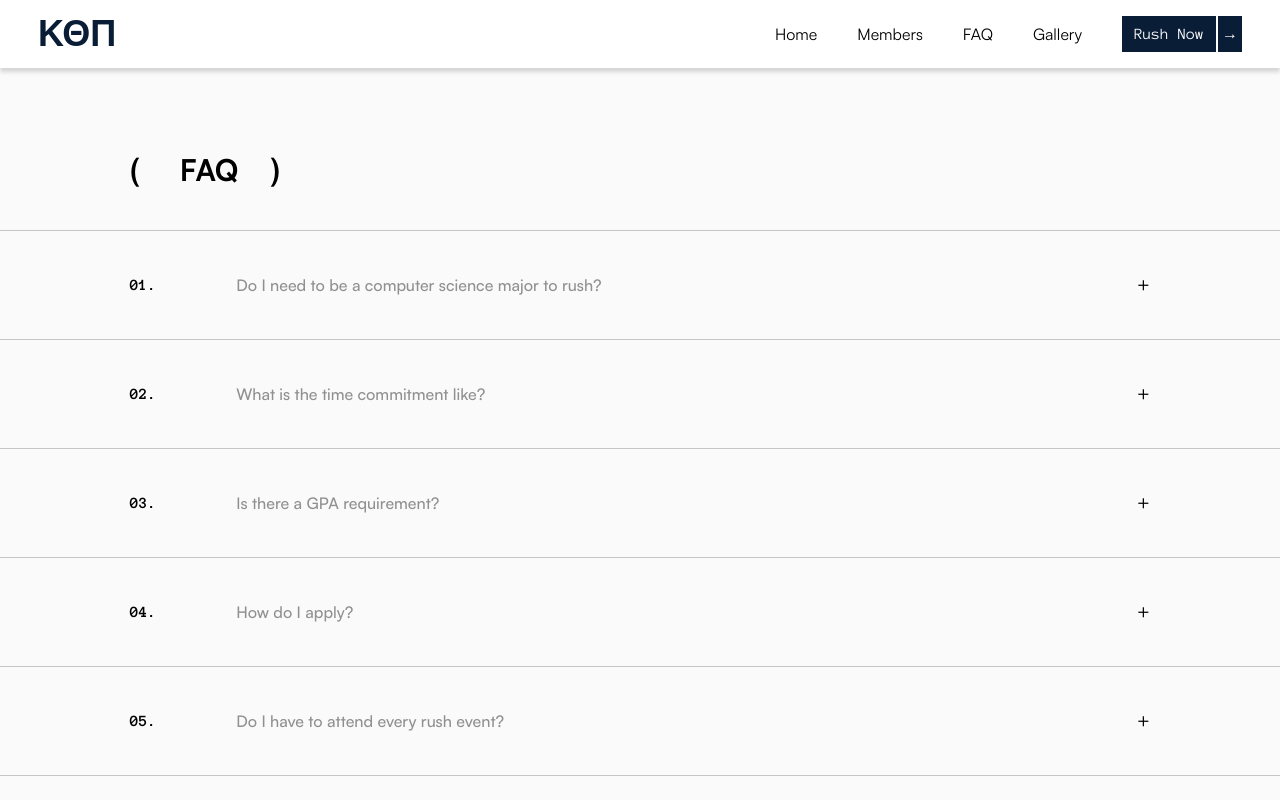
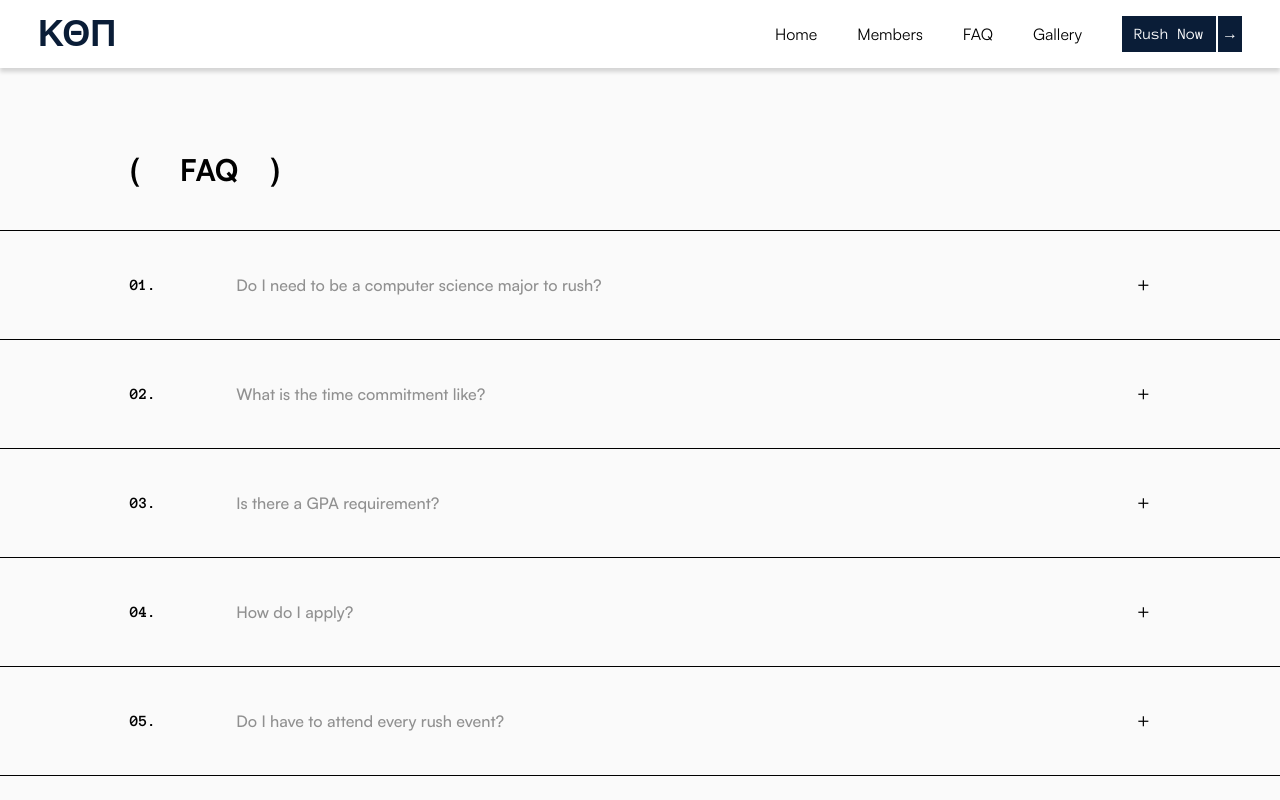
Before and after one commit to ktpNortheastern/ktpwebsite, a Next.js app: page /faq in a window 1280 px wide. Shown: the top 800 px of the page. Built offline with nearby package versions, Linux system fonts and the light colour scheme.

Commit message:
fix: FAQ divider color to match the black index-number text

```diff
--- a/src/components/faq/FaqRow.tsx
+++ b/src/components/faq/FaqRow.tsx
@@ -16,7 +16,7 @@ export default function FaqRow({ index, question, answer }: FaqRowProps) {
       type="button"
       onClick={() => setOpen((o) => !o)}
       aria-expanded={open}
-      className="flex w-full flex-col gap-10 border-t border-[#c5c5c5] px-6 py-10 text-left md:px-[130px]"
+      className="flex w-full flex-col gap-10 border-t border-black px-6 py-10 text-left md:px-[130px]"
     >
       <div className="flex w-full items-center justify-between gap-6">
         <div className="flex items-center gap-6 md:gap-20">
```
